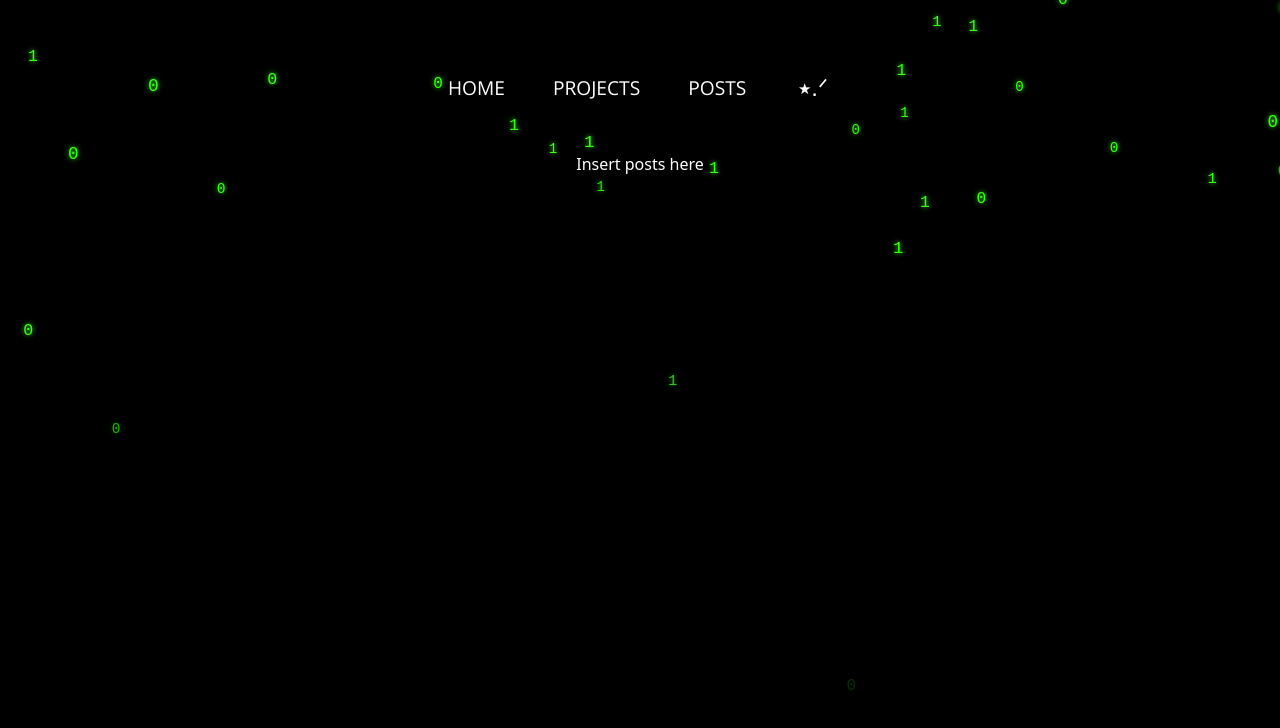
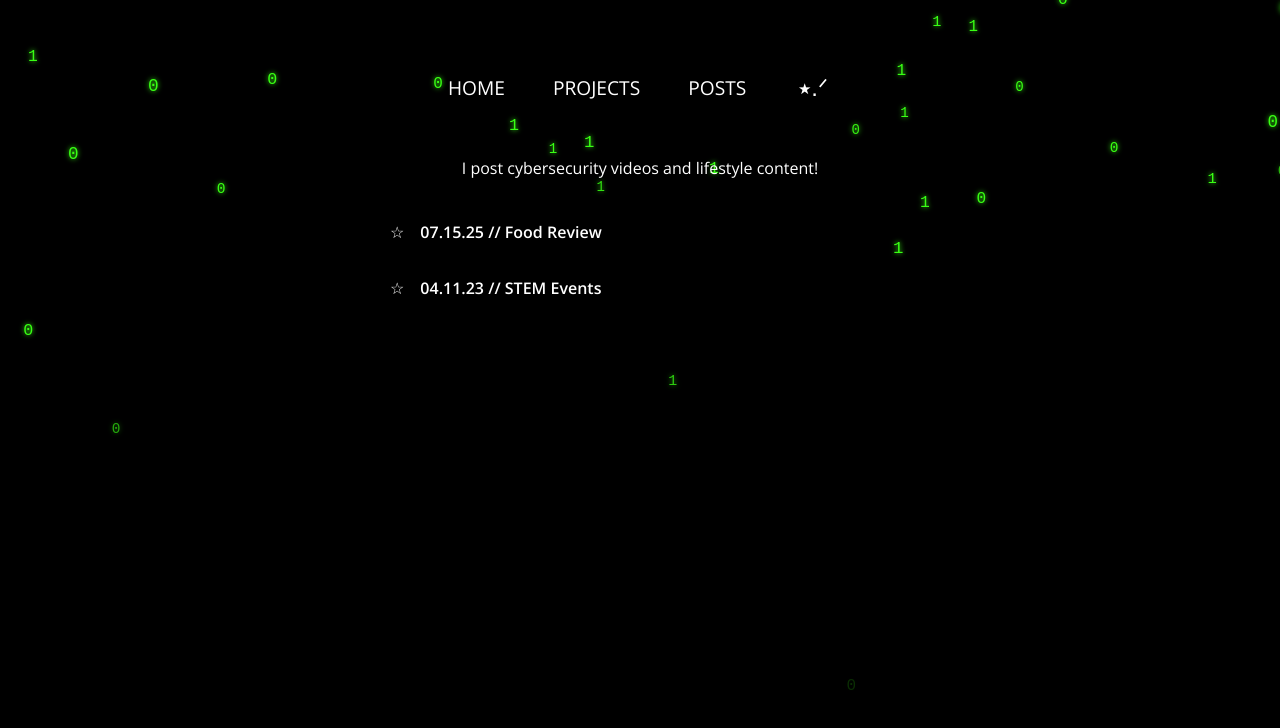
Before and after one commit to miravuong/miravuong.github.io, a React (Vite) app: page /posts in a window 1280 px wide. Shown: the top 728 px of the page. Built offline with nearby package versions, Linux system fonts and the light colour scheme.

Commit message:
Update posts section

```diff
--- /dev/null
+++ b/src/components/Post.jsx
@@ -0,0 +1,11 @@
+import React from 'react';
+
+export default function Post({ title, url }) {
+    return (
+        <section className="post">
+            <a href={url} className="post-title" target="_blank" rel="noopener noreferrer">
+                {title}
+            </a>
+        </section>
+    );
+}
--- a/src/components/Posts.css
+++ b/src/components/Posts.css
@@ -5,3 +5,45 @@
 .posts-light {
     color: #111;
 }
+
+.posts-header {
+    margin: 0 auto;
+    padding: 1.25rem;
+    text-align: center;
+    font-family: 'Open Sans', sans-serif;
+    font-size: 1rem;
+}
+
+.posts-container {
+    max-width: 500px;
+    margin: 0 auto;
+    padding: 1.25rem;
+    text-align: left;
+    font-family: 'Open Sans', sans-serif;
+}
+
+.post {
+    margin-bottom: 2rem;
+}
+
+.post-title {
+    color: inherit;
+    font-size: 1rem;
+    font-weight: bold;
+    text-decoration: none;
+    transition: color 0.3s ease;
+}
+
+.post-title:hover {
+    color: transparent;
+    text-shadow: 0 0 5px rgba(0, 0, 0, 0.5);
+}
+
+.post-title:visited {
+    color: inherit;
+}
+
+.post-title::before {
+    content: "☆";
+    margin-right: 1rem;
+}
--- a/src/components/Posts.jsx
+++ b/src/components/Posts.jsx
@@ -1,6 +1,19 @@
 import React from 'react';
 import { useTheme } from "../ThemeContext";
 import "./Posts.css";
+import Post from "./Post";
+
+const posts = [
+    {
+        title: '07.15.25 // Food Review',
+        url: 'https://www.tiktok.com/@digital.camira/video/7528292285201567031?is_from_webapp=1&sender_device=pc&web_id=7297829114043614750'
+    },
+
+    {
+        title: '04.11.23 // STEM Events',
+        url: 'https://drive.google.com/drive/folders/1V4ApnOtEiR829Rs0KzRe1aTPPKtawpR9?usp=sharing'
+    }
+]
 
 
 export default function Posts() {
@@ -8,7 +21,12 @@ export default function Posts() {
 
     return (
         <div className={binaryOn ? "posts-dark" : "posts-light"}>
-            <p>Insert posts here</p>
+            <p className='posts-header'>I post cybersecurity videos and lifestyle content!</p>
+            <main className="posts-container">
+                {posts.map((proj, idx) => (
+                    <Post key={idx} title={proj.title} url={proj.url} />
+                ))}
+            </main>
         </div>
 
 
```
